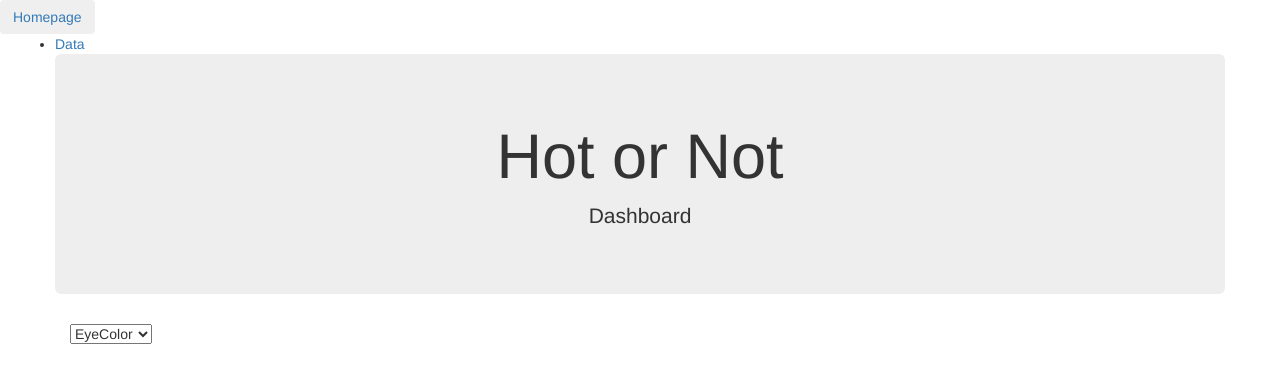
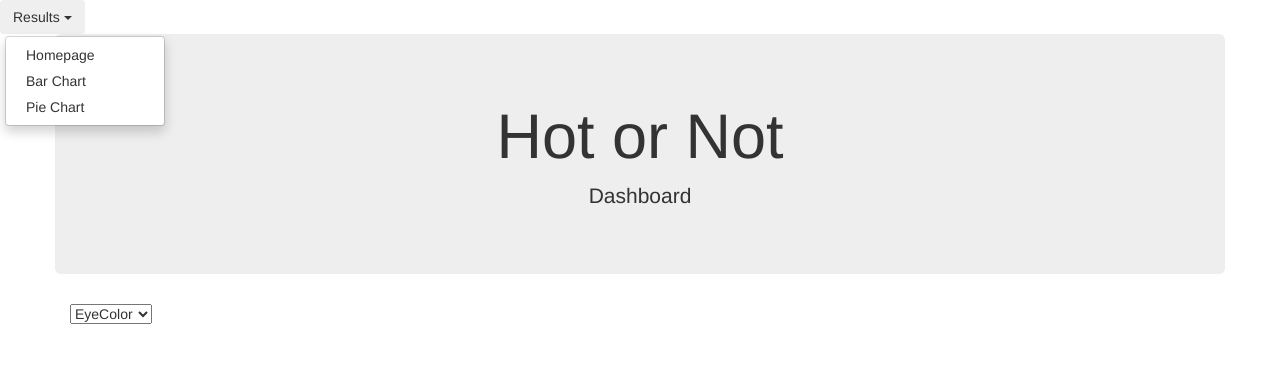
Before and after one commit to gotar1/are_you_hot, a Flask app: page / in a window 1280 px wide, after a click on "Results". Shown: the top 383 px of the page. Run offline with Flask 2, Linux system fonts and the light colour scheme; data that the repository does not hold is empty; some libraries are stand-ins or nearby versions.

Commit message:
updated html

```diff
--- a/Project_3_Hot_Model/template/dashboard.html
+++ b/Project_3_Hot_Model/template/dashboard.html
@@ -11,22 +11,15 @@
   <link rel="stylesheet" href="../static/css/style.css">
 </head>
 <body>
-
-    <div><button type="button" class="btn btn-outline-secondary"><a href="index.html" class="card-link">Homepage</a></button></div>
-    <div class="collapse navbar-collapse" id="navbarNavDropdown">
-      <ul class="navbar-nav mr-auto">
-        <li class="nav-item dropdown">
-          <a class="nav-link dropdown-toggle" href="#" id="navbarDropdownMenuLink" data-toggle="dropdown" aria-haspopup="true" aria-expanded="false">
-            Data
-          </a>
-          <div class="dropdown-menu" aria-labelledby="navbarDropdownMenuLink">
-            <a class="dropdown-item" href="barchart.html">Bar Chart</a>
-            <br>
-            <a class="dropdown-item" href="piechart.html">Pie Chart</a>
-          </div>
-        </li>
-      </ul>
-    </div>
+  <div class="dropdown">
+    <button class="btn btn dropdown-toggle" type="button" data-toggle="dropdown">Results
+    <span class="caret"></span></button>
+    <ul class="dropdown-menu">
+      <li><a href="index.html">Homepage</a></li>
+      <li><a href="barchart.html">Bar Chart</a></li>
+      <li><a href="piechart.html">Pie Chart</a></li>
+    </ul>
+  </div>
 
 
   <div class="container">
@@ -34,6 +27,7 @@
       <div class="col-md-12 jumbotron text-center">
   <h1>Hot or Not</h1>
   <p>Dashboard</p>
+  <!-- <img src="birds1.jpg" alt="Image"> -->
       </div>
     </div>
     <div id="plot"></div>
```
Also changed, not shown: Project_3_Hot_Model/template/barchart.html (+9 -3 lines), Project_3_Hot_Model/template/index.html (+13 -5 lines), Project_3_Hot_Model/template/piechart.html (+9 -3 lines).
